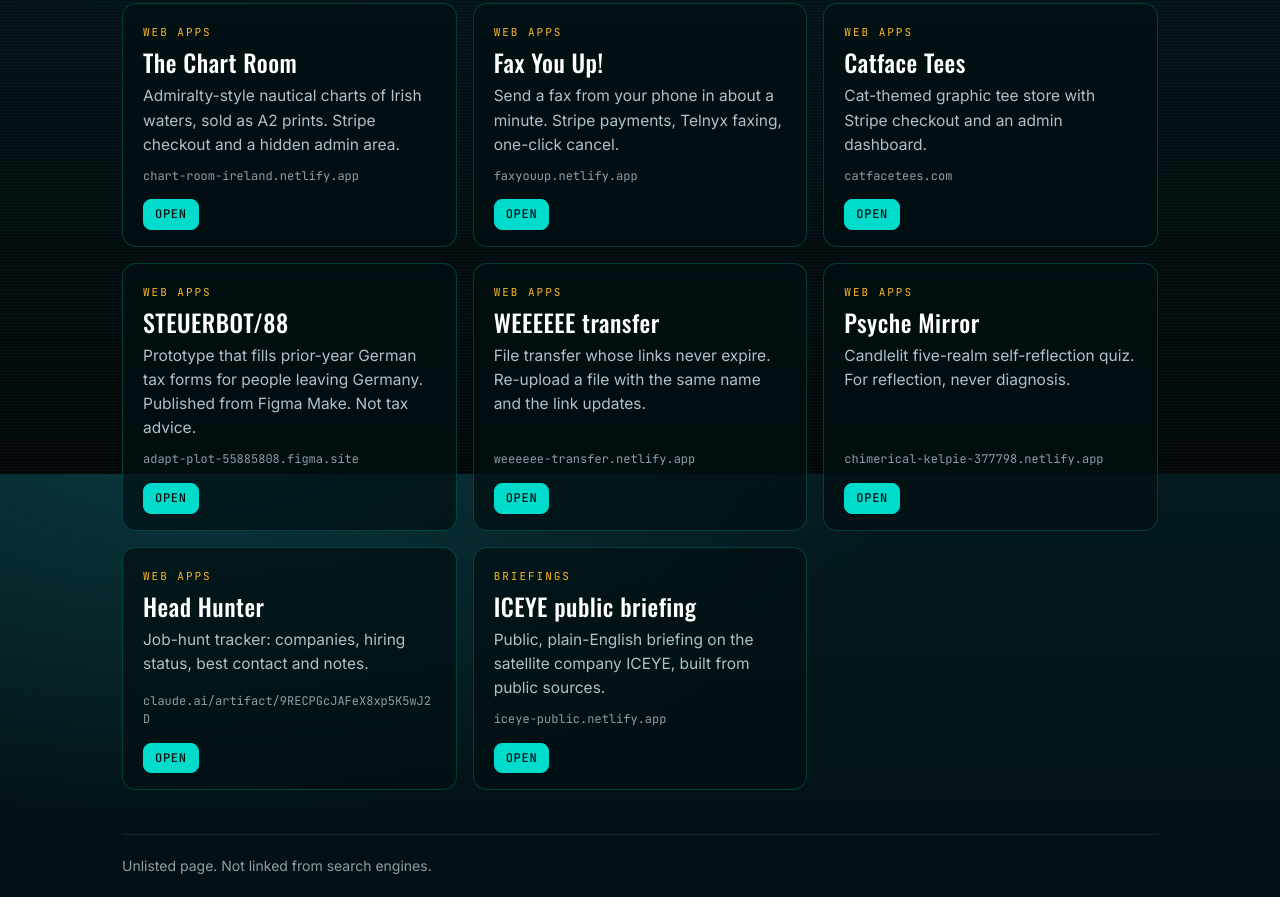
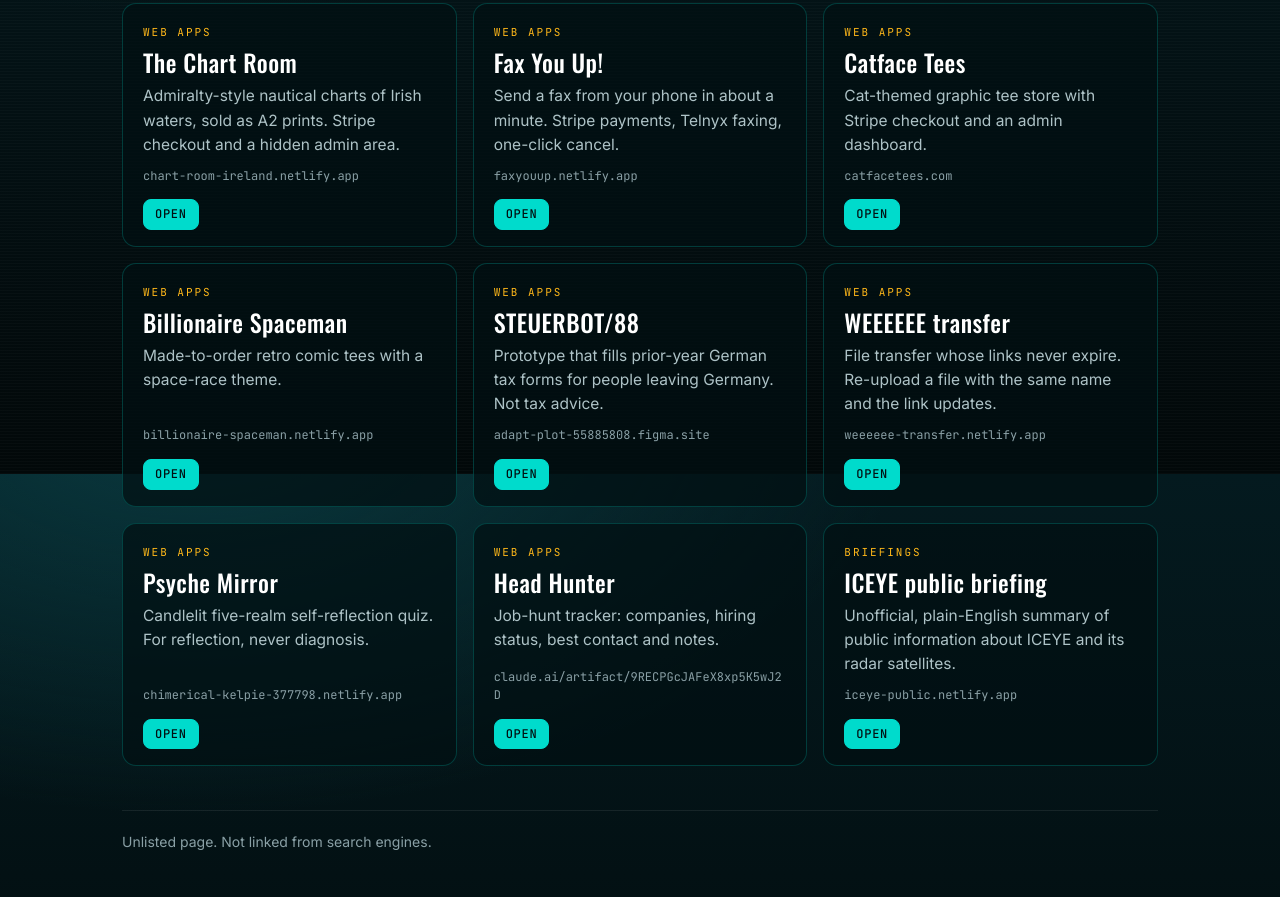
Before and after one commit to lolo737/lolo737.github.io, a plain HTML site: page netlify/index.html in a window 1280 px wide. Shown: the part 326-1223 px from the top of the page. Drawn offline with nearby package versions, Linux system fonts and the light colour scheme.

Commit message:
Netlify page: real links for every site, add Billionaire Spaceman; STEUERBOT live link to published site
Co-Authored-By: Claude Sonnet 5.5 <noreply@anthropic.com>
Claude-Session: https://claude.ai/code/session_018wdzkedtpyQWRQtQjLPRXB

```diff
--- a/netlify/index.html
+++ b/netlify/index.html
@@ -64,11 +64,12 @@ a:focus-visible,button:focus-visible{outline:2px solid var(--am);outline-offset:
 <article class="card"><div class="cat">Web apps</div><h2>The Chart Room</h2><p>Admiralty-style nautical charts of Irish waters, sold as A2 prints. Stripe checkout and a hidden admin area.</p><div class="u">chart-room-ireland.netlify.app</div><div class="row"><a class="live" href="https://chart-room-ireland.netlify.app" rel="noopener">Open</a></div></article>
 <article class="card"><div class="cat">Web apps</div><h2>Fax You Up!</h2><p>Send a fax from your phone in about a minute. Stripe payments, Telnyx faxing, one-click cancel.</p><div class="u">faxyouup.netlify.app</div><div class="row"><a class="live" href="https://faxyouup.netlify.app" rel="noopener">Open</a></div></article>
 <article class="card"><div class="cat">Web apps</div><h2>Catface Tees</h2><p>Cat-themed graphic tee store with Stripe checkout and an admin dashboard.</p><div class="u">catfacetees.com</div><div class="row"><a class="live" href="https://catfacetees.com" rel="noopener">Open</a></div></article>
-<article class="card"><div class="cat">Web apps</div><h2>STEUERBOT/88</h2><p>Prototype that fills prior-year German tax forms for people leaving Germany. Published from Figma Make. Not tax advice.</p><div class="u">adapt-plot-55885808.figma.site</div><div class="row"><a class="live" href="https://adapt-plot-55885808.figma.site/" rel="noopener">Open</a></div></article>
+<article class="card"><div class="cat">Web apps</div><h2>Billionaire Spaceman</h2><p>Made-to-order retro comic tees with a space-race theme.</p><div class="u">billionaire-spaceman.netlify.app</div><div class="row"><a class="live" href="https://billionaire-spaceman.netlify.app/" rel="noopener">Open</a></div></article>
+<article class="card"><div class="cat">Web apps</div><h2>STEUERBOT/88</h2><p>Prototype that fills prior-year German tax forms for people leaving Germany. Not tax advice.</p><div class="u">adapt-plot-55885808.figma.site</div><div class="row"><a class="live" href="https://adapt-plot-55885808.figma.site/" rel="noopener">Open</a></div></article>
 <article class="card"><div class="cat">Web apps</div><h2>WEEEEEE transfer</h2><p>File transfer whose links never expire. Re-upload a file with the same name and the link updates.</p><div class="u">weeeeee-transfer.netlify.app</div><div class="row"><a class="live" href="https://weeeeee-transfer.netlify.app/" rel="noopener">Open</a></div></article>
 <article class="card"><div class="cat">Web apps</div><h2>Psyche Mirror</h2><p>Candlelit five-realm self-reflection quiz. For reflection, never diagnosis.</p><div class="u">chimerical-kelpie-377798.netlify.app</div><div class="row"><a class="live" href="https://chimerical-kelpie-377798.netlify.app/" rel="noopener">Open</a></div></article>
 <article class="card"><div class="cat">Web apps</div><h2>Head Hunter</h2><p>Job-hunt tracker: companies, hiring status, best contact and notes.</p><div class="u">claude.ai/artifact/9RECPGcJAFeX8xp5K5wJ2D</div><div class="row"><a class="live" href="https://claude.ai/artifact/9RECPGcJAFeX8xp5K5wJ2D" rel="noopener">Open</a></div></article>
-<article class="card"><div class="cat">Briefings</div><h2>ICEYE public briefing</h2><p>Public, plain-English briefing on the satellite company ICEYE, built from public sources.</p><div class="u">iceye-public.netlify.app</div><div class="row"><a class="live" href="https://iceye-public.netlify.app" rel="noopener">Open</a></div></article>
+<article class="card"><div class="cat">Briefings</div><h2>ICEYE public briefing</h2><p>Unofficial, plain-English summary of public information about ICEYE and its radar satellites.</p><div class="u">iceye-public.netlify.app</div><div class="row"><a class="live" href="https://iceye-public.netlify.app" rel="noopener">Open</a></div></article>
 </div>
 <footer>Unlisted page. Not linked from search engines.</footer>
 </div>
```
